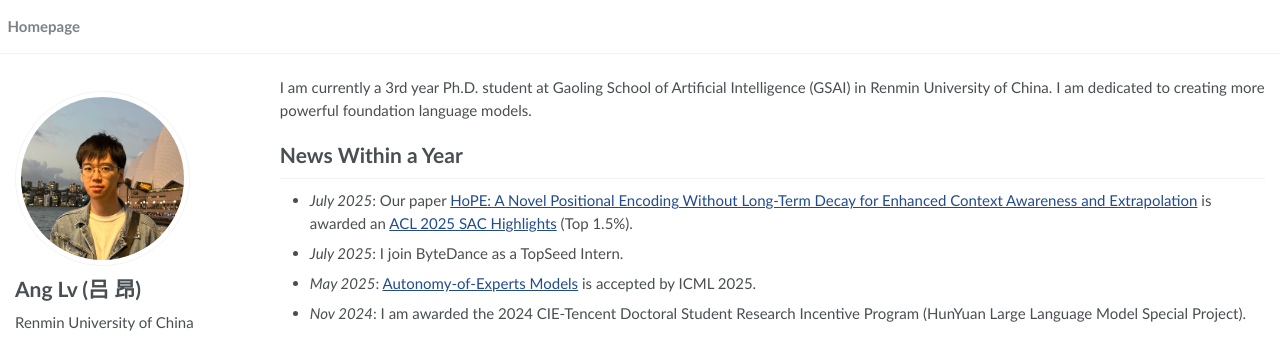
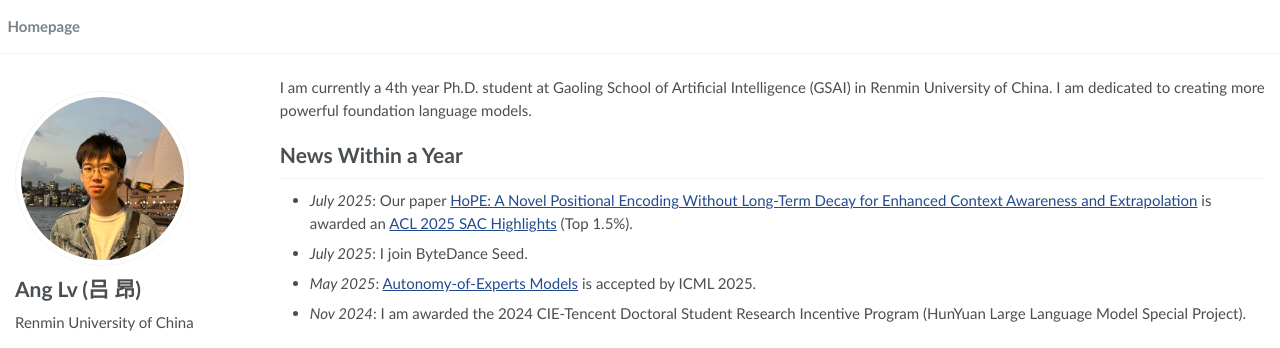
Before and after one commit to trestad/trestad.github.io, a Jekyll site: the page built from _pages/about.md, in a window 1280 px wide and 900 px high. Shown: the top 348 px of the window. Built offline with Jekyll 4.4.1, drawn with Linux system fonts in a browser that asks for light colours.

Commit message:
Update about.md

```diff
--- a/_pages/about.md
+++ b/_pages/about.md
@@ -10,13 +10,13 @@ redirect_from:
 
 <span class='anchor' id='about-me'></span>
 
-I am currently a 3rd year Ph.D. student at Gaoling School of Artificial Intelligence (GSAI) in Renmin University of China. I am dedicated to creating more powerful foundation language models.
+I am currently a 4th year Ph.D. student at Gaoling School of Artificial Intelligence (GSAI) in Renmin University of China. I am dedicated to creating more powerful foundation language models.
 
 # News Within a Year
 
 - *July 2025*: Our paper [HoPE: A Novel Positional Encoding Without Long-Term Decay for Enhanced Context Awareness and Extrapolation](https://aclanthology.org/2025.acl-long.1123/) is awarded an [ACL 2025 SAC Highlights](https://2025.aclweb.org/program/awards/) (Top 1.5%).
 
-- *July 2025*: I join ByteDance as a TopSeed Intern.
+- *July 2025*: I join ByteDance Seed.
 
 - *May 2025*: [Autonomy-of-Experts Models](https://arxiv.org/pdf/2501.13074) is accepted by ICML 2025.
 
```
